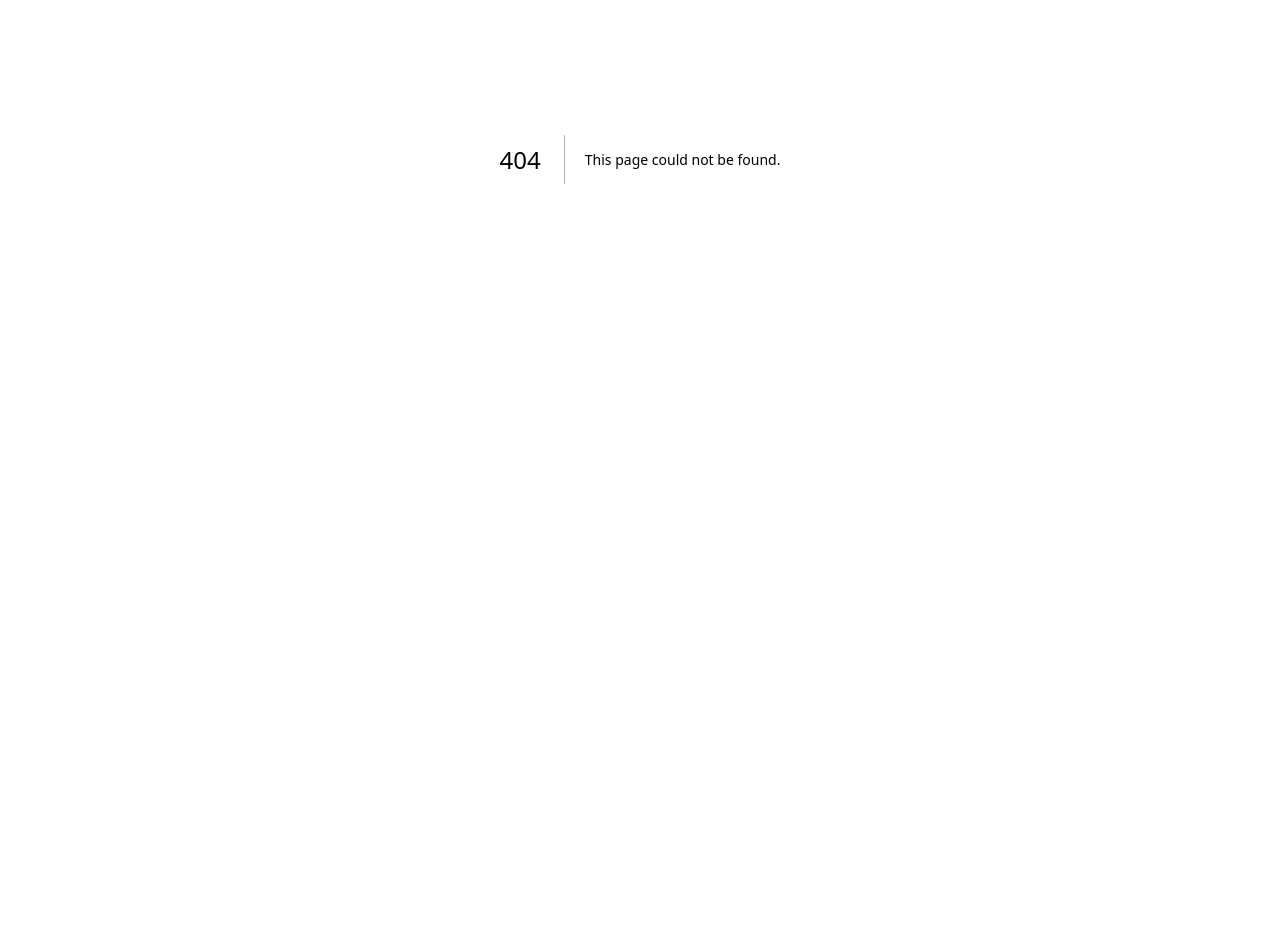
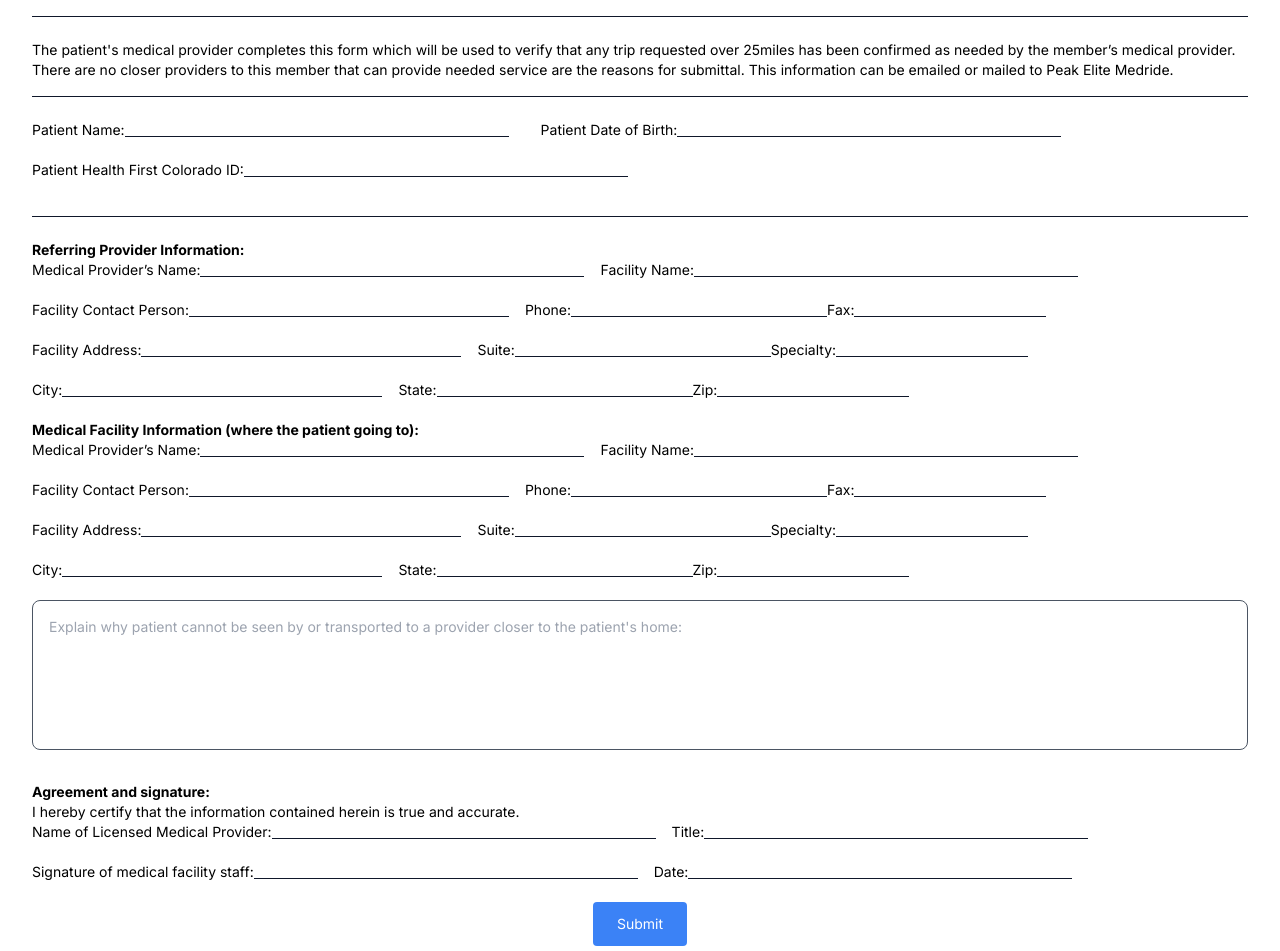
Before and after one commit to BravinR/medical-rides, a Next.js app: page /medical-form in a window 1280 px wide. Before the commit this address had no page. Shown: the part 241-1192 px from the top of the page. Before the commit the page ends 800 px from the top, so only its background shows below. Built offline with nearby package versions, Linux system fonts and the light colour scheme.

Commit message:
Added a new page

```diff
--- /dev/null
+++ b/src/app/medical-form/page.tsx
@@ -0,0 +1,169 @@
+"use client";
+import Footer from "@/components/Footer";
+import Navbar from "@/components/Navbar";
+import React from "react"
+import Image from "next/image";
+import logo from "./../../../public/logo.png";
+
+const About = () => {
+  return (
+      <div>
+          <div className="mx-8 text-sm">
+              <Navbar />
+              <div className='flex justify-center items-center mb-10'>
+                  <Image className="" src={logo} alt="Peak Elite logo" />
+              </div>
+              <div className="flex flex-col justify-center items-center">
+                  <h1>Ph: (719) 233-0707 Email: info@peakelitemedride.com</h1>
+                  <h1 className="font-bold">Medical Certification of Transportation Services: Beyond 25Miles</h1>
+              </div>
+              <div className="h-6 border-t border-slate-900 mt-4">
+              </div>
+              <p>
+                  The patient's medical provider completes this form which will be used to verify that any trip requested over 25miles has
+                  been confirmed as needed by the member’s medical provider. There are no closer providers to this member that can
+                  provide needed service are the reasons for submittal. This information can be emailed or mailed to Peak Elite Medride.
+              </p>
+
+              <div className="h-6 border-t border-slate-900 mt-4">
+              </div>
+              <div className="flex">
+                  <h1>Patient Name:</h1>
+                  <div className="w-96 h-6 border-t border-slate-900 mt-4 mr-8">
+                  </div>
+                  <h1>Patient Date of Birth:</h1>
+                  <div className="w-96 h-6 border-t border-slate-900 mt-4">
+                  </div>
+              </div>
+              <div className="flex">
+                  <h1>Patient Health First Colorado ID:</h1>
+                  <div className="w-96 h-6 border-t border-slate-900 mt-4">
+                  </div>
+              </div>
+
+              <div className="h-6 border-t border-slate-900 mt-4">
+              </div>
+              <h1 className="font-bold">Referring Provider Information:</h1>
+              <div className="flex">
+                  <h1>Medical Provider’s Name:</h1>
+                  <div className="w-96 h-6 border-t border-slate-900 mt-4 mr-4">
+                  </div>
+                  <h1>Facility Name:</h1>
+                  <div className="w-96 h-6 border-t border-slate-900 mt-4">
+                  </div>
+              </div>
+              <div className="flex">
+                  <h1>Facility Contact Person:</h1>
+                  <div className="w-80 h-6 border-t border-slate-900 mt-4 mr-4">
+                  </div>
+                  <h1>Phone:</h1>
+                  <div className="w-64 h-6 border-t border-slate-900 mt-4">
+                  </div>
+                  <h1>Fax:</h1>
+                  <div className="w-48 h-6 border-t border-slate-900 mt-4">
+                  </div>
+              </div>
+              <div className="flex">
+                  <h1>Facility Address:</h1>
+                  <div className="w-80 h-6 border-t border-slate-900 mt-4 mr-4">
+                  </div>
+                  <h1>Suite:</h1>
+                  <div className="w-64 h-6 border-t border-slate-900 mt-4">
+                  </div>
+                  <h1>Specialty:</h1>
+                  <div className="w-48 h-6 border-t border-slate-900 mt-4">
+                  </div>
+              </div>
+              <div className="flex">
+                  <h1>City:</h1>
+                  <div className="w-80 h-6 border-t border-slate-900 mt-4 mr-4">
+                  </div>
+                  <h1>State:</h1>
+                  <div className="w-64 h-6 border-t border-slate-900 mt-4">
+                  </div>
+                  <h1>Zip:</h1>
+                  <div className="w-48 h-6 border-t border-slate-900 mt-4">
+                  </div>
+              </div>
+              <h1 className="font-bold">Medical Facility Information (where the patient going to):</h1>
+              <div className="flex">
+                  <h1>Medical Provider’s Name:</h1>
+                  <div className="w-96 h-6 border-t border-slate-900 mt-4 mr-4">
+                  </div>
+                  <h1>Facility Name:</h1>
+                  <div className="w-96 h-6 border-t border-slate-900 mt-4">
+                  </div>
+              </div>
+              <div className="flex">
+                  <h1>Facility Contact Person:</h1>
+                  <div className="w-80 h-6 border-t border-slate-900 mt-4 mr-4">
+                  </div>
+                  <h1>Phone:</h1>
+                  <div className="w-64 h-6 border-t border-slate-900 mt-4">
+                  </div>
+                  <h1>Fax:</h1>
+                  <div className="w-48 h-6 border-t border-slate-900 mt-4">
+                  </div>
+              </div>
+              <div className="flex">
+                  <h1>Facility Address:</h1>
+                  <div className="w-80 h-6 border-t border-slate-900 mt-4 mr-4">
+                  </div>
+                  <h1>Suite:</h1>
+                  <div className="w-64 h-6 border-t border-slate-900 mt-4">
+                  </div>
+                  <h1>Specialty:</h1>
+                  <div className="w-48 h-6 border-t border-slate-900 mt-4">
+                  </div>
+              </div>
+              <div className="flex">
+                  <h1>City:</h1>
+                  <div className="w-80 h-6 border-t border-slate-900 mt-4 mr-4">
+                  </div>
+                  <h1>State:</h1>
+                  <div className="w-64 h-6 border-t border-slate-900 mt-4">
+                  </div>
+                  <h1>Zip:</h1>
+                  <div className="w-48 h-6 border-t border-slate-900 mt-4">
+                  </div>
+              </div>
+              <div className="">
+                  <input
+                      className="p-4 pb-28 border border-gray-600 rounded-lg w-full text-gray-700 text-start"
+                      type="text"
+                      placeholder="Explain why patient cannot be seen by or transported to a provider closer to the patient's home:"
+                  />
+              </div>
+              <h1 className="font-bold mt-8">Agreement and signature:</h1>
+              <h1>I hereby certify that the information contained herein is true and accurate.</h1>
+              <div className="flex">
+                  <h1>Name of Licensed Medical Provider:</h1>
+                  <div className="w-96 h-6 border-t border-slate-900 mt-4 mr-4">
+                  </div>
+                  <h1>Title:</h1>
+                  <div className="w-96 h-6 border-t border-slate-900 mt-4">
+                  </div>
+              </div>
+              <div className="flex">
+                  <h1>Signature of medical facility staff:</h1>
+                  <div className="w-96 h-6 border-t border-slate-900 mt-4 mr-4">
+                  </div>
+                  <h1>Date:</h1>
+                  <div className="w-96 h-6 border-t border-slate-900 mt-4">
+                  </div>
+              </div>
+              <div className="flex justify-center">
+                  <button
+                      className="px-6 py-3 bg-blue-500 text-white rounded hover:bg-blue-700"
+                      type="submit"
+                  >
+                      Submit
+                  </button>
+              </div>
+          </div>
+          <Footer />
+      </div>
+  )
+};
+
+export default About;
--- a/src/components/Navbar.tsx
+++ b/src/components/Navbar.tsx
@@ -85,6 +85,20 @@ const Navbar = () => {
             </li>
             <li>
               <Link
+                href="/medical-form"
+                passHref
+                className={`block py-2 pl-3 pr-4 ${
+                  activePage === "schedule"
+                    ? "text-white bg-blue-700 rounded md:bg-transparent md:text-blue-700 md:p-0"
+                    : "text-gray-700 rounded hover:bg-gray-100 md:hover:bg-transparent md:border-0 md:hover:text-blue-700 md:p-0"
+                } `}
+                onClick={() => handlePageChange("schedule")}
+              >
+               Forms
+              </Link>
+            </li>
+            <li>
+              <Link
                 href="/about"
                 passHref
                 className={`block py-2 pl-3 pr-4 ${
```
